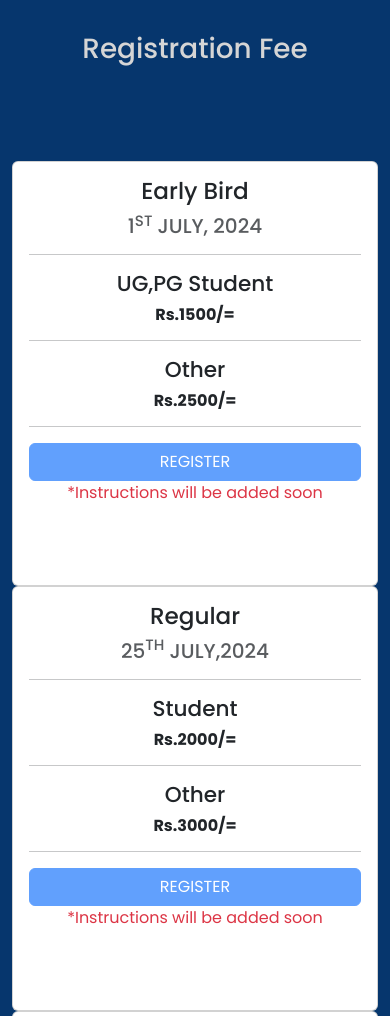
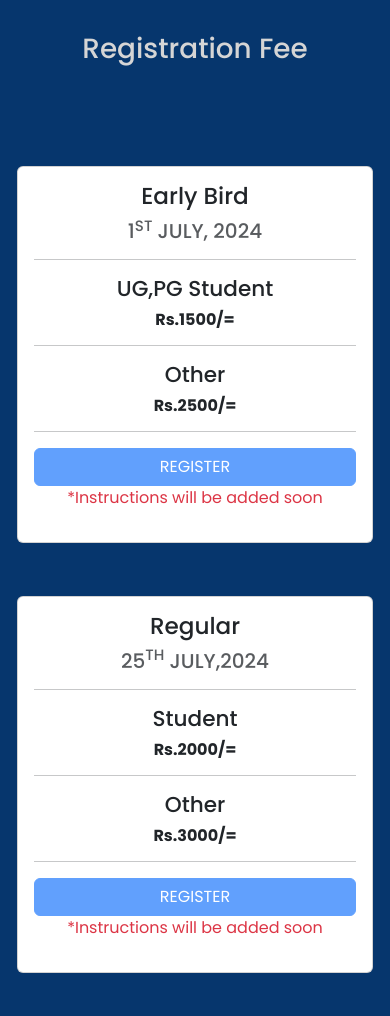
Before and after one commit to Isurumad/web_symp, a website: page src/Registration.html in a window 390 px wide. Shown: the part 84-1100 px from the top of the page. Drawn offline with nearby package versions, Linux system fonts and the light colour scheme.

Commit message:
Registration Mobile view Fix

```diff
--- a/src/Registration.html
+++ b/src/Registration.html
@@ -87,6 +87,7 @@
 		  <div class="row">
 			<!-- Free Tier -->
 			<div class="col-lg-4">
+				<div class="column-margin">
 			  <div class="card mb-5 mb-lg-0 h-100">
 				<div class="card-body">
 
@@ -111,8 +112,10 @@
 				</div>
 			  </div>
 			</div>
+			</div>
 			<!-- Plus Tier -->
 			<div class="col-lg-4">
+				<div class="column-margin">
 				<div class="card mb-5 mb-lg-0 h-100">
 				  <div class="card-body">
 
@@ -136,11 +139,13 @@
 					</div>
 				  </div>
 				</div>
+				</div>
 			  </div>
 
 
 			<!-- Pro Tier -->
 			<div class="col-lg-4">
+				<div class="column-margin">
 				<div class="card mb-5 mb-lg-0 h-100">
 				  <div class="card-body">
 
@@ -167,6 +172,7 @@
 					</div>
 
 				  </div>
+				</div>
 				</div>
 			  </div>
 		  </div>
--- a/src/style.css
+++ b/src/style.css
@@ -256,3 +256,11 @@ Large (lg) devices (desktops, 992px and up)
 Extra (xl) large devices (large desktops, 1200px and up)
 @media (min-width: 1200px) { ... }
 */
+
+
+
+@media (max-width: 991px) {
+  .column-margin {
+    margin: 5px 5px;
+  }
+}
```
